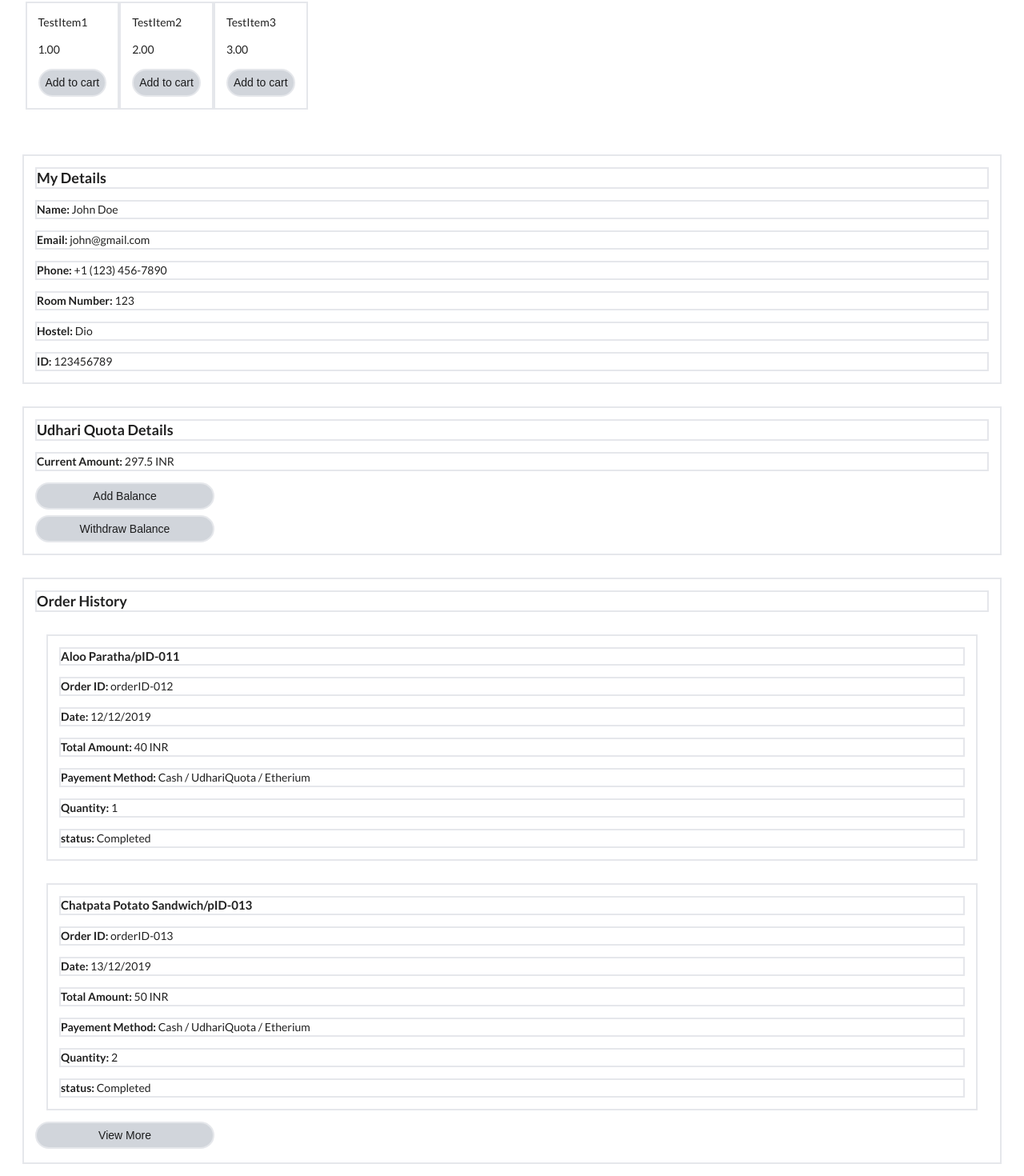
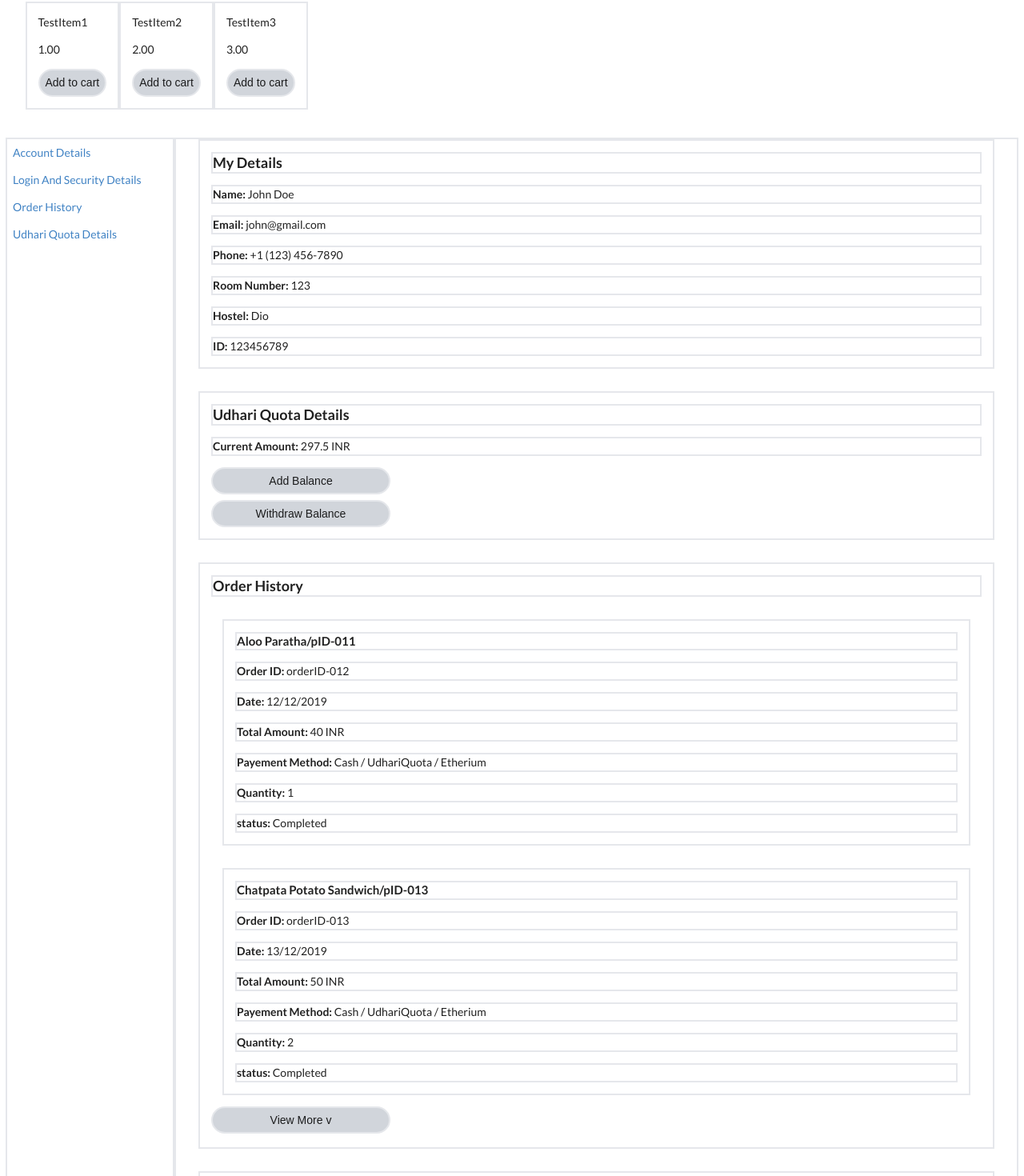
Before and after one commit to jvmolu/TechCafe, a React (Create React App) app in the folder Frontend/: page / in a window 1280 px wide. Shown: the part 560-2030 px from the top of the page at 80% size. Built offline with nearby package versions, Linux system fonts and the light colour scheme.

Commit message:
completed your account page test-ui

```diff
--- a/Frontend/src/components/YourAccount/AccountDetails/AccountDetails.jsx
+++ b/Frontend/src/components/YourAccount/AccountDetails/AccountDetails.jsx
@@ -2,7 +2,7 @@ import React from 'react'
 
 const AccountDetails = ({Details}) => {
     return (
-        <div className="flex flex-col border-2 m-4 p-4">
+        <div className="flex flex-col border-2 m-4 mt-0 p-4" id="account-details">
             <h3 className="border-2">My Details</h3>
             <p className="border-2"><span className="font-bold">Name:</span> {Details.name}</p>
             <p className="border-2"><span className="font-bold">Email:</span> {Details.email}</p>
--- a/Frontend/src/components/YourAccount/LoginAndSecurityDetails/LoginAndSecurityDetails.jsx
+++ b/Frontend/src/components/YourAccount/LoginAndSecurityDetails/LoginAndSecurityDetails.jsx
@@ -2,7 +2,7 @@ import React from 'react'
 
 function LoginAndSecurityDetails() {
     return (
-        <div className="flex flex-col border-2 m-4 p-4">
+        <div className="flex flex-col border-2 m-4 p-4" id="security-details">
             <h3 className="border-2">Login and Security</h3>
             {/* <p className="border-2"><span className="font-bold">Current Amount:</span> {balance} {currency}</p> */}
             <button className="border-2 bg-gray-300 p-2 rounded-full mt-1 w-64">Change Password</button>
--- a/Frontend/src/components/YourAccount/OrderHistory/OrderHistory.jsx
+++ b/Frontend/src/components/YourAccount/OrderHistory/OrderHistory.jsx
@@ -10,7 +10,7 @@ const OrderHistory = ({orders}) => {
     }
 
     return (
-        <div className="flex flex-col border-2 m-4 p-4">
+        <div className="flex flex-col border-2 m-4 p-4" id="order-history">
             <h3 className="border-2">Order History</h3>
 
             {orders.length === 0 && <p>You have no orders</p>}
@@ -19,11 +19,11 @@ const OrderHistory = ({orders}) => {
 
             {!isShowFull && orders.length > 2 && <OrderCard key={orders[1].id} order={orders[1]}/>}
 
-            {!isShowFull && orders.length > 2 && <button onClick={clickHandler} className="border-2 bg-gray-300 p-2 rounded-full mb-1 w-64">View More</button>}
+            {!isShowFull && orders.length > 2 && <button onClick={clickHandler} className="border-2 bg-gray-300 p-2 rounded-full mb-1 w-64">View More v</button>}
 
             {(isShowFull || orders.length <= 2) && orders.map(order => <OrderCard key={order.id} order={order}/>)}
 
-            {isShowFull && orders.length > 2 && <button onClick={clickHandler} className="border-2 bg-gray-300 p-2 rounded-full mb-1 w-64">View Less</button>}
+            {isShowFull && orders.length > 2 && <button onClick={clickHandler} className="border-2 bg-gray-300 p-2 rounded-full mb-1 w-64">View Less ^</button>}
 
         </div>
     )
--- a/Frontend/src/components/YourAccount/UdhariQuotaDetails/UdhariQuotaDetails.jsx
+++ b/Frontend/src/components/YourAccount/UdhariQuotaDetails/UdhariQuotaDetails.jsx
@@ -2,7 +2,7 @@ import React from 'react'
 
 const UdhariQuotaDetails = ({balance, currency}) => {
     return (
-        <div className="flex flex-col border-2 m-4 p-4">
+        <div className="flex flex-col border-2 m-4 p-4" id="udhari-quota">
             <h3 className="border-2">Udhari Quota Details</h3>
             <p className="border-2"><span className="font-bold">Current Amount:</span> {balance} {currency}</p>
             <button className="border-2 bg-gray-300 p-2 rounded-full mb-1 w-64">Add Balance</button>
--- a/Frontend/src/components/YourAccount/YourAccountPage.jsx
+++ b/Frontend/src/components/YourAccount/YourAccountPage.jsx
@@ -56,11 +56,19 @@ export default function YourAccountPage() {
 
 
     return (
-        <div className="flex flex-col p-4">
-            <AccountDetails Details={accountDetails}/>
-            <UdhariQuotaDetails balance={balance} currency={currency} />
-            <OrderHistory orders={orders}/>
-            <LoginAndSecurityDetails />
+        <div className="flex p-2">
+            <div className="flex flex-col border-2 w-2/12">
+                <a className="m-2" href="#account-details">Account Details</a>
+                <a className="m-2" href="#security-details">Login And Security Details</a>
+                <a className="m-2" href="#order-history">Order History</a>
+                <a className="m-2" href="#udhari-quota">Udhari Quota Details</a>
+            </div>
+            <div className="flex flex-col border-2 px-4 w-10/12">
+                <AccountDetails Details={accountDetails}/>
+                <UdhariQuotaDetails balance={balance} currency={currency} />
+                <OrderHistory orders={orders}/>
+                <LoginAndSecurityDetails />
+            </div>
         </div>
     )
 }
```
